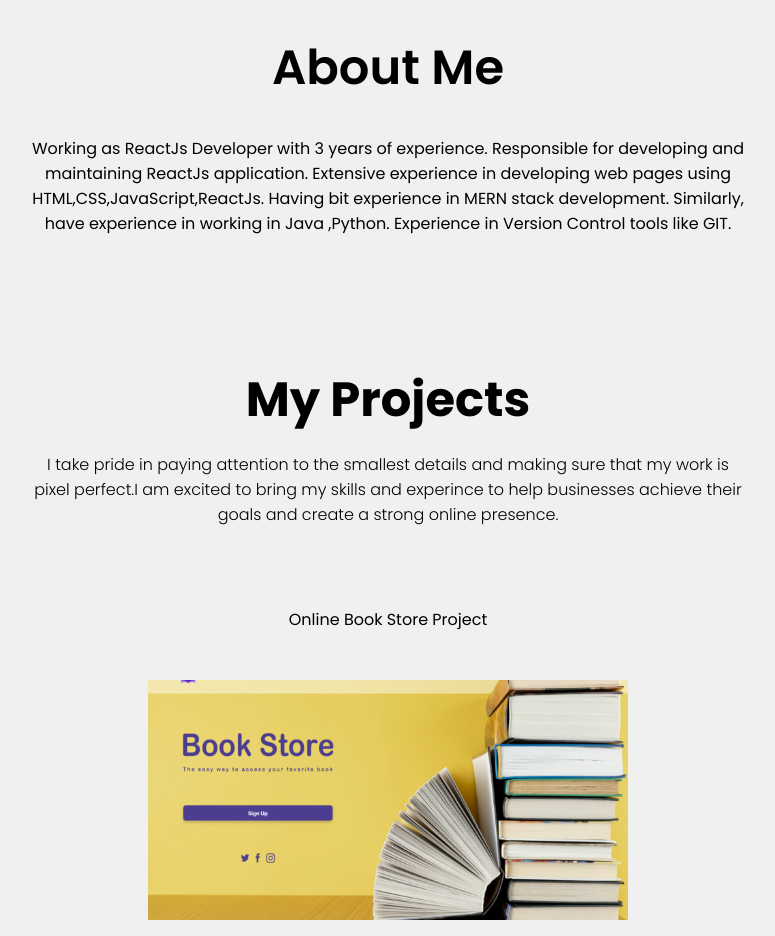
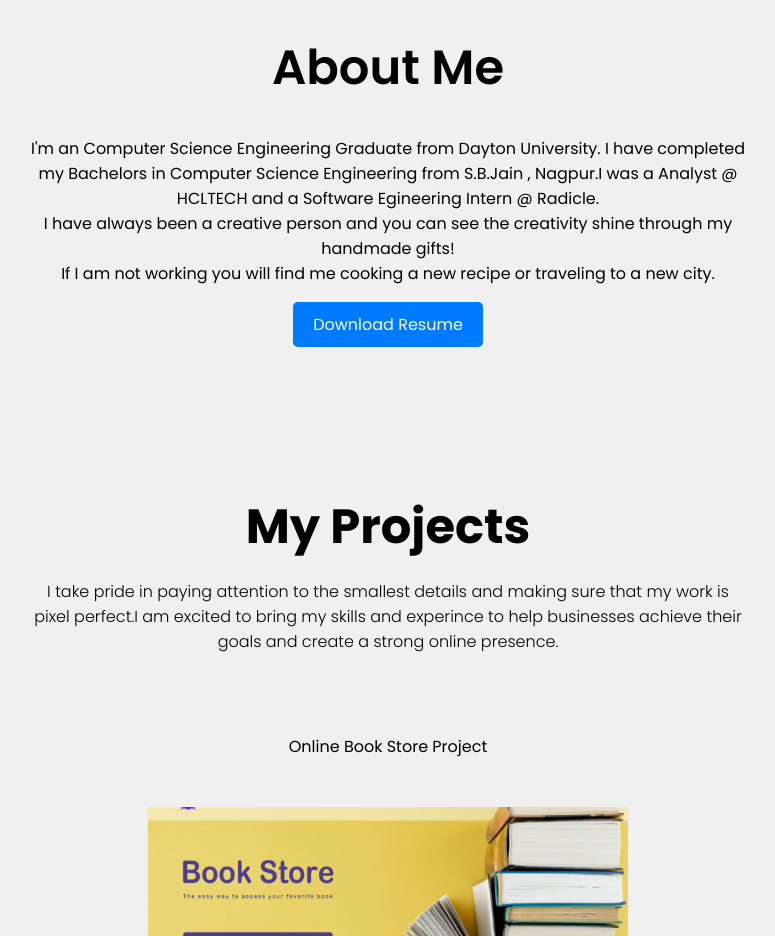
Before and after one commit to priyeahd/Portfolio, a React (Create React App) app: page / in a window 1280 px wide. Shown: the part 960-1896 px from the top of the page, without its empty margins (252-1027 px from the left). Built offline with nearby package versions, Linux system fonts and the light colour scheme.

Commit message:
new chnages

```diff
--- a/src/components/Skills/skills.css
+++ b/src/components/Skills/skills.css
@@ -76,6 +76,19 @@
     flex-direction: row;
 }
 
+.labels {
+    text-align: right;
+    margin-right: 20px;
+    font-size: 1rem;
+    font-weight: 50;
+}
+
+.answers {
+    text-align: left;
+    font-size: 1rem;
+    font-weight: 50;
+}
+
 .resumeButton {
     background-color: #007bff;
     border: none;
@@ -85,7 +98,7 @@
     text-decoration: none;
     display: inline-block;
     font-size: 1rem;
-    margin: 4px 2px;
+    margin: 16px 2px;
     cursor: pointer;
     border-radius: 0.3rem;
 }
@@ -97,19 +110,6 @@
 
 .resumeButton a:hover {
     text-decoration: underline;
-}
-
-.labels {
-    text-align: right;
-    margin-right: 20px;
-    font-size: 1rem;
-    font-weight: 50;
-}
-
-.answers {
-    text-align: left;
-    font-size: 1rem;
-    font-weight: 50;
 }
 
 @media screen and (max-width:480px) {
--- a/src/components/Skills/skills.js
+++ b/src/components/Skills/skills.js
@@ -10,9 +10,30 @@ const skills = () => {
                 About Me
             </span>
             <span className="skillDesc">
-                Working as ReactJs Developer with 3 years of experience. Responsible for developing and maintaining ReactJs application.
-                Extensive experience in developing web pages using HTML,CSS,JavaScript,ReactJs. Having bit experience in MERN stack development.
-                Similarly, have experience in working in Java ,Python. Experience in Version Control tools like GIT.
+                I'm an Computer Science Engineering Graduate from Dayton University.
+
+                I have completed my Bachelors in Computer Science Engineering from S.B.Jain , Nagpur.
+
+                <span              >I was a Analyst @ HCLTECH and a Software Egineering Intern @ Radicle.
+                </span>
+                <p>
+
+                    I have always been a creative person and you can see the creativity shine through my  handmade gifts!
+
+                </p>
+                <p>
+                    If I am not working you will find me cooking a new recipe or traveling to a new city.
+                </p>
+
+
+                <button className="resumeButton">
+                    <a href="https://drive.google.com/file/d/1egugJaqScKcqJ09lWtzT0M9zPQJvUT62/view?usp=drive_link" target="_blank" rel="noopener noreferrer">
+                        Download Resume
+                    </a>
+                </button>
+
+
+
 
             </span>
 
@@ -60,7 +81,7 @@ const skills = () => {
 
             </div>
 
-        </section>
+        </section >
     );
 }
 
```
